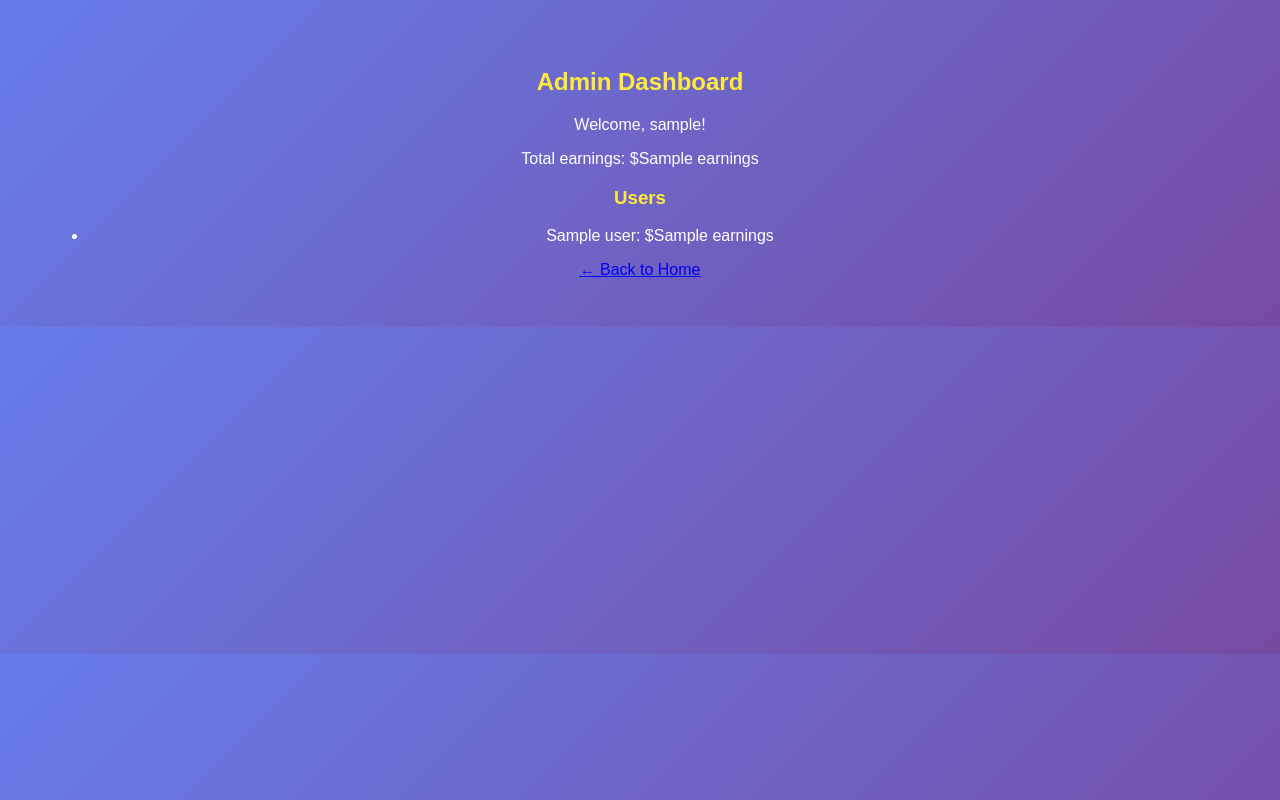
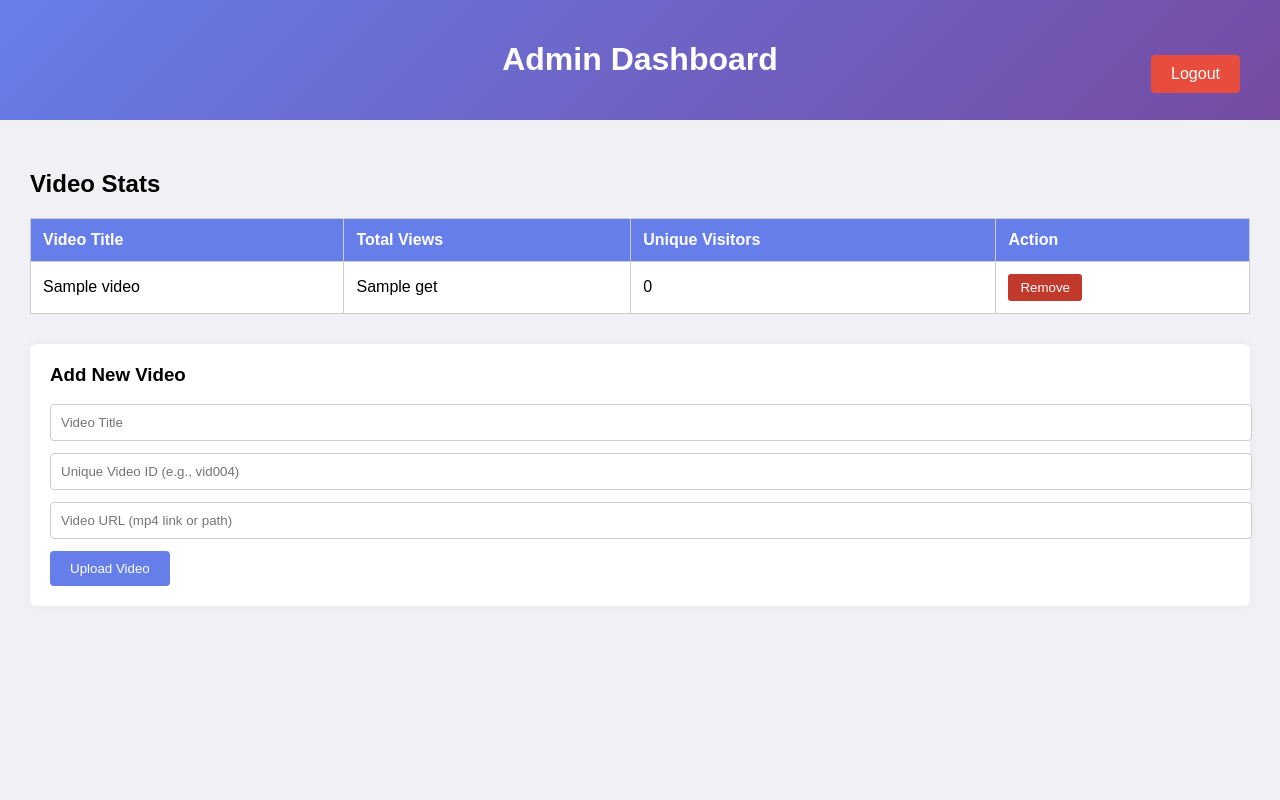
Before and after one commit to benmarshall254/Watchand-earn-app1, a Flask app: template templates/dashboard.html in a window 1280 px wide. Run offline with Flask 2, Linux system fonts and the light colour scheme; the template is opened without the code that fills it: most values are stand-ins (such as "Sample title", 1, 10 or a date in 2020).

Commit message:
Update dashboard.html

```diff
--- a/templates/dashboard.html
+++ b/templates/dashboard.html
@@ -3,20 +3,130 @@
 <head>
     <meta charset="UTF-8">
     <title>Admin Dashboard</title>
-    <link rel="stylesheet" href="/static/style.css">
+    <style>
+        body {
+            font-family: Arial, sans-serif;
+            background: #f0f0f5;
+            margin: 0;
+            padding: 0;
+        }
+        .header {
+            background: linear-gradient(135deg, #667eea 0%, #764ba2 100%);
+            color: white;
+            padding: 20px;
+            text-align: center;
+        }
+        .container {
+            padding: 30px;
+        }
+        table {
+            width: 100%;
+            background: white;
+            border-collapse: collapse;
+            margin-bottom: 30px;
+        }
+        th, td {
+            padding: 12px;
+            text-align: left;
+            border: 1px solid #ccc;
+        }
+        th {
+            background-color: #667eea;
+            color: white;
+        }
+        .logout-btn {
+            background-color: #e74c3c;
+            color: white;
+            padding: 10px 20px;
+            text-decoration: none;
+            float: right;
+            margin-top: -45px;
+            margin-right: 20px;
+            border-radius: 4px;
+        }
+        .remove-btn {
+            background-color: #c0392b;
+            color: white;
+            border: none;
+            padding: 6px 12px;
+            cursor: pointer;
+            border-radius: 3px;
+        }
+        .form-section {
+            background-color: #ffffff;
+            padding: 20px;
+            border-radius: 6px;
+            box-shadow: 0 0 10px rgba(0,0,0,0.05);
+        }
+        .form-section h3 {
+            margin-top: 0;
+        }
+        .form-section input[type="text"],
+        .form-section input[type="url"] {
+            width: 100%;
+            padding: 10px;
+            margin-bottom: 12px;
+            border: 1px solid #ccc;
+            border-radius: 4px;
+        }
+        .form-section input[type="submit"] {
+            background-color: #667eea;
+            color: white;
+            padding: 10px 20px;
+            border: none;
+            cursor: pointer;
+            border-radius: 4px;
+        }
+    </style>
 </head>
 <body>
-    <h2>Admin Dashboard</h2>
-    <p>Welcome, {{ username }}!</p>
-    <p>Total earnings: ${{ earnings }}</p>
+    <div class="header">
+        <h1>Admin Dashboard</h1>
+        <a href="/logout" class="logout-btn">Logout</a>
+    </div>
 
-    <h3>Users</h3>
-    <ul>
-        {% for user, data in users.items() %}
-            <li>{{ user }}: ${{ data.earnings }}</li>
-        {% endfor %}
-    </ul>
+    <div class="container">
+        <h2>Video Stats</h2>
+        <table>
+            <tr>
+                <th>Video Title</th>
+                <th>Total Views</th>
+                <th>Unique Visitors</th>
+                <th>Action</th>
+            </tr>
+            {% for video in videos %}
+            <tr>
+                <td>{{ video.title }}</td>
+                <td>{{ views.get(video.id, 0) }}</td>
+                <td>{{ visitors.get(video.id, 0) }}</td>
+                <td><button class="remove-btn" disabled>Remove</button></td>
+            </tr>
+            {% endfor %}
+        </table>
 
-    <a href="/">← Back to Home</a>
+        <!-- Upload new video -->
+        <div class="form-section">
+            <h3>Add New Video</h3>
+            <form method="POST" action="/upload">
+                <input type="text" name="title" placeholder="Video Title" required>
+                <input type="text" name="id" placeholder="Unique Video ID (e.g., vid004)" required>
+                <input type="url" name="url" placeholder="Video URL (mp4 link or path)" required>
+                <input type="submit" value="Upload Video">
+            </form>
+        </div>
+
+        <!-- AdSense for Admin -->
+        <div style="margin-top: 30px;">
+            <script async src="https://pagead2.googlesyndication.com/pagead/js/adsbygoogle.js?client=ca-pub-6332657251575161"
+                crossorigin="anonymous"></script>
+            <ins class="adsbygoogle"
+                style="display:block"
+                data-ad-client="ca-pub-6332657251575161"
+                data-ad-slot="8486290217"
+                data-ad-format="auto"
+                data-full-width-responsive="true"></ins>
+            <script>(adsbygoogle = window.adsbygoogle || []).push({});</script>
+        </div>
+    </div>
 </body>
 </html>
```
